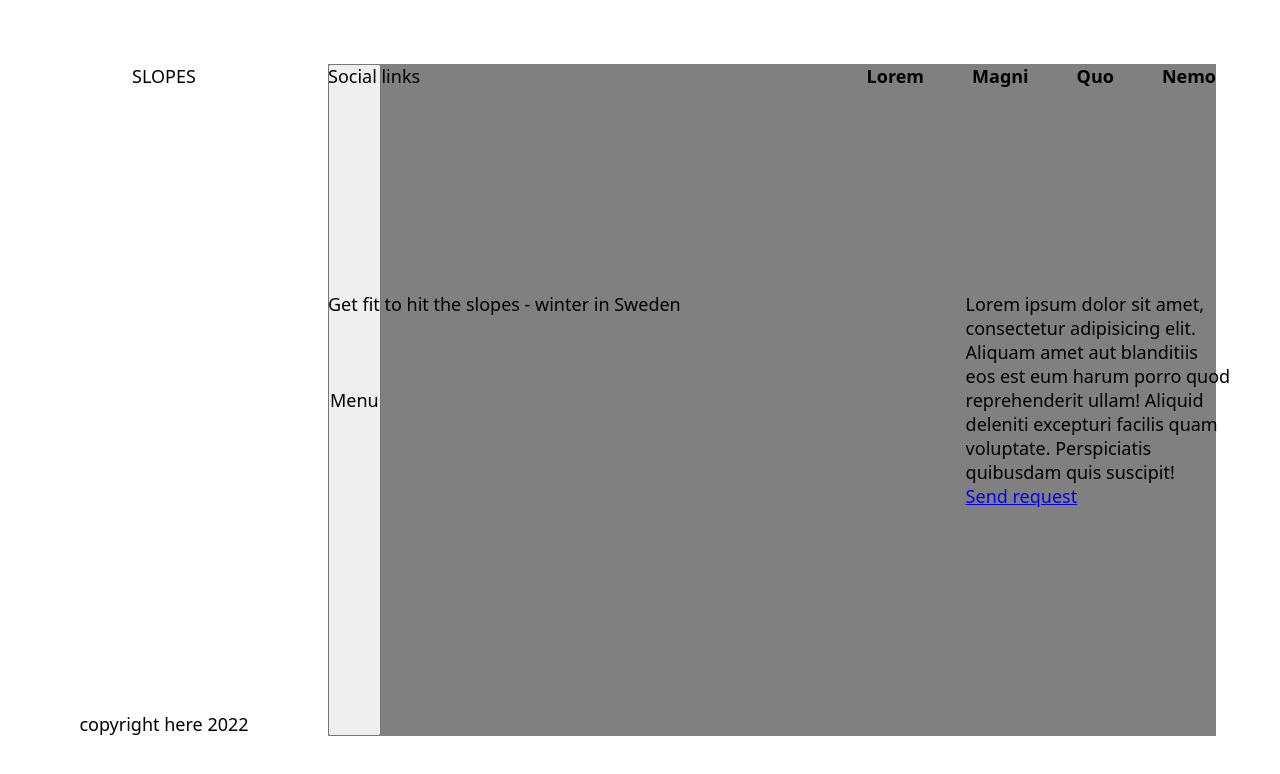
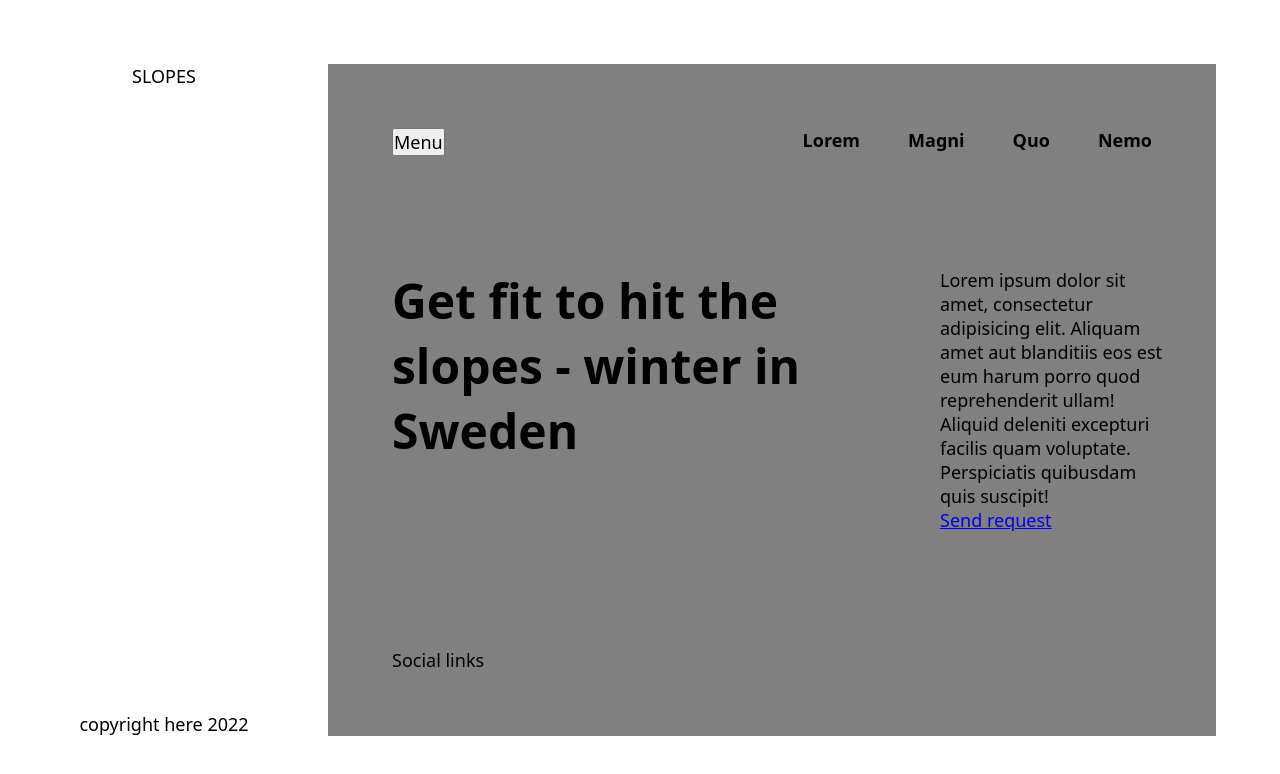
Before and after one commit to Annie-Huang/dribbble-slope-clone, a website: page index.html in a window 1280 px wide. Drawn offline with Linux system fonts and the light colour scheme.

Commit message:
Force Header to align top and footer align bottom.  Absolute position .video-bg and inset negative value to create the padding illusion

```diff
--- a/style.css
+++ b/style.css
@@ -39,6 +39,11 @@ body {
   height: calc(100vh - (var(--body-padding) * 2));
 }
 
+h1 {
+  font-size: var(--font-size-700);
+  font-weight: 700;
+}
+
 .flex-row {
   display: flex;
   gap: var(--gap, var(--space-4));
@@ -63,9 +68,16 @@ body {
 .stack {
   display: grid;
   grid-template-areas: 'stack';
+  padding: var(--body-padding);
 }
 .stack > * {
   grid-area: stack;
+}
+.stack header {
+  align-self: start;
+}
+.stack footer {
+  align-self: end;
 }
 
 .nav-list {
@@ -90,8 +102,12 @@ body {
   align-content: center;
 }
 
+.stack {
+  position: relative;
+}
 .video-bg {
   z-index: -1;
   background: gray;
-  padding: var(--body-padding);
+  position: absolute;
+  inset: calc(-1 * var(--body-padding));
 }
```
